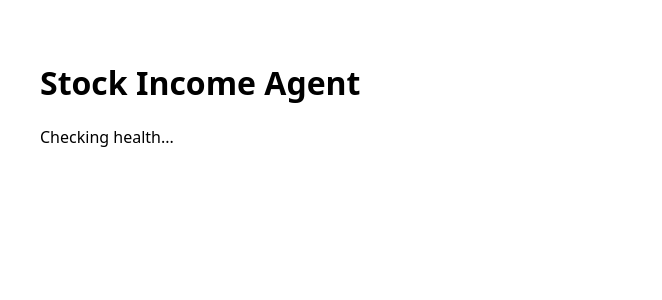
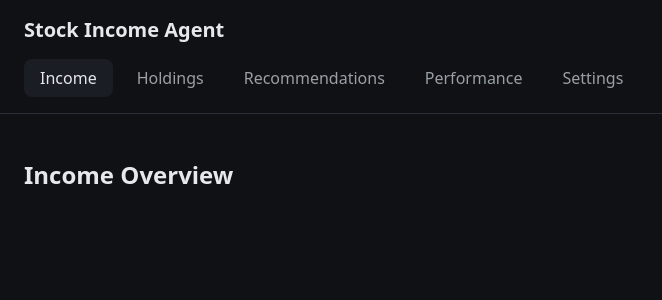
Before and after one commit to theDude30/stock-income-agent, a React (Vite) app in the folder frontend/: page /income in a window 1280 px wide. Shown: the top 300 px of the page, without its empty margins (0-662 px from the left). Built offline with nearby package versions, Linux system fonts and the light colour scheme; no server answers.

Commit message:
feat(frontend): app shell, routing, and shared components

```diff
--- a/frontend/src/App.tsx
+++ b/frontend/src/App.tsx
@@ -1,24 +1,30 @@
-import { useQuery } from "@tanstack/react-query";
-import { fetchHealth } from "./api/health";
+import { Routes, Route, Navigate } from "react-router-dom";
+
+import NavTabs from "./components/NavTabs";
+import IncomeOverview from "./pages/IncomeOverview";
+import Holdings from "./pages/Holdings";
+import Recommendations from "./pages/Recommendations";
+import Performance from "./pages/Performance";
+import Settings from "./pages/Settings";
+import styles from "./styles/components.module.css";
 
 export default function App() {
-  const { data, isLoading, isError } = useQuery({
-    queryKey: ["health"],
-    queryFn: fetchHealth,
-    refetchInterval: 30_000,
-  });
-
   return (
-    <main style={{ fontFamily: "system-ui, sans-serif", padding: "2rem" }}>
-      <h1>Stock Income Agent</h1>
-      {isLoading && <p>Checking health...</p>}
-      {isError && <p>API unreachable.</p>}
-      {data && (
-        <ul>
-          <li>API: {data.status}</li>
-          <li>Database: {data.database}</li>
-        </ul>
-      )}
-    </main>
+    <div className={styles.shell}>
+      <header className={styles.header}>
+        <h1 className={styles.title}>Stock Income Agent</h1>
+        <NavTabs />
+      </header>
+      <main className={styles.main}>
+        <Routes>
+          <Route path="/" element={<Navigate to="/income" replace />} />
+          <Route path="/income" element={<IncomeOverview />} />
+          <Route path="/holdings" element={<Holdings />} />
+          <Route path="/recommendations" element={<Recommendations />} />
+          <Route path="/performance" element={<Performance />} />
+          <Route path="/settings" element={<Settings />} />
+        </Routes>
+      </main>
+    </div>
   );
 }
--- /dev/null
+++ b/frontend/src/components/NavTabs.tsx
@@ -0,0 +1,26 @@
+import { NavLink } from "react-router-dom";
+import styles from "../styles/components.module.css";
+
+const TABS = [
+  { to: "/income", label: "Income" },
+  { to: "/holdings", label: "Holdings" },
+  { to: "/recommendations", label: "Recommendations" },
+  { to: "/performance", label: "Performance" },
+  { to: "/settings", label: "Settings" },
+];
+
+export default function NavTabs() {
+  return (
+    <nav className={styles.nav}>
+      {TABS.map((t) => (
+        <NavLink
+          key={t.to}
+          to={t.to}
+          className={({ isActive }) => (isActive ? `${styles.tab} ${styles.active}` : styles.tab)}
+        >
+          {t.label}
+        </NavLink>
+      ))}
+    </nav>
+  );
+}
--- a/frontend/src/main.tsx
+++ b/frontend/src/main.tsx
@@ -1,15 +1,21 @@
 import { StrictMode } from "react";
 import { createRoot } from "react-dom/client";
 import { QueryClient, QueryClientProvider } from "@tanstack/react-query";
+import { BrowserRouter } from "react-router-dom";
 
+import "./styles/tokens.css";
 import App from "./App";
 
-const queryClient = new QueryClient();
+const queryClient = new QueryClient({
+  defaultOptions: { queries: { staleTime: 30_000 } },
+});
 
 createRoot(document.getElementById("root")!).render(
   <StrictMode>
     <QueryClientProvider client={queryClient}>
-      <App />
+      <BrowserRouter>
+        <App />
+      </BrowserRouter>
     </QueryClientProvider>
   </StrictMode>,
 );
--- /dev/null
+++ b/frontend/src/pages/Holdings.tsx
@@ -0,0 +1,3 @@
+export default function Holdings() {
+  return <h2>Holdings</h2>;
+}
--- /dev/null
+++ b/frontend/src/pages/IncomeOverview.tsx
@@ -0,0 +1,3 @@
+export default function IncomeOverview() {
+  return <h2>Income Overview</h2>;
+}
--- /dev/null
+++ b/frontend/src/pages/Performance.tsx
@@ -0,0 +1,3 @@
+export default function Performance() {
+  return <h2>Performance</h2>;
+}
--- /dev/null
+++ b/frontend/src/pages/Recommendations.tsx
@@ -0,0 +1,3 @@
+export default function Recommendations() {
+  return <h2>Recommendations</h2>;
+}
--- /dev/null
+++ b/frontend/src/pages/Settings.tsx
@@ -0,0 +1,3 @@
+export default function Settings() {
+  return <h2>Settings</h2>;
+}
```
Also changed, not shown: frontend/src/components/StatCard.tsx (added, +17 -0 lines), frontend/src/components/StatusBadge.tsx (added, +14 -0 lines), 2 other files (tests, documents, lock files or other folders).
